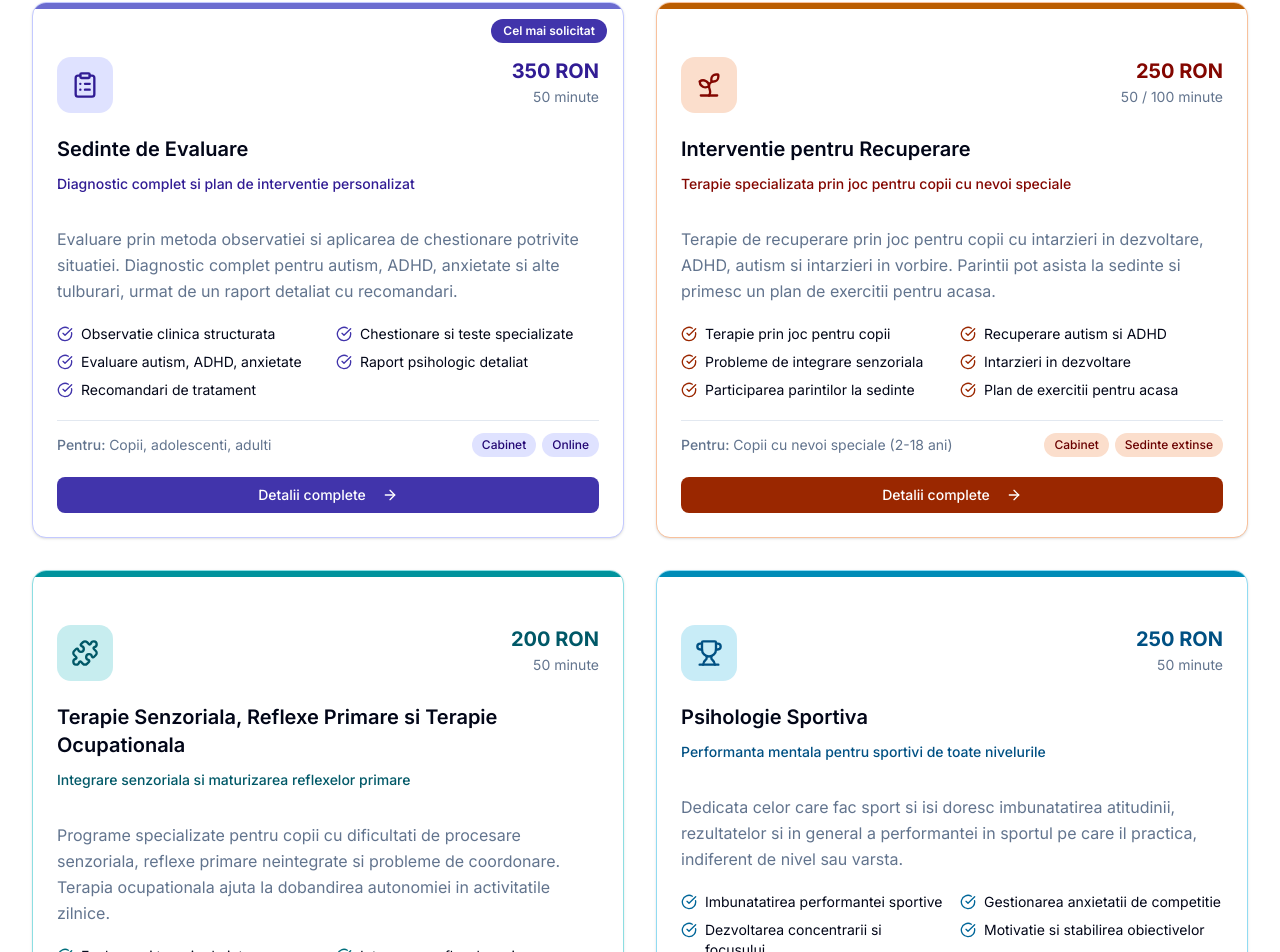
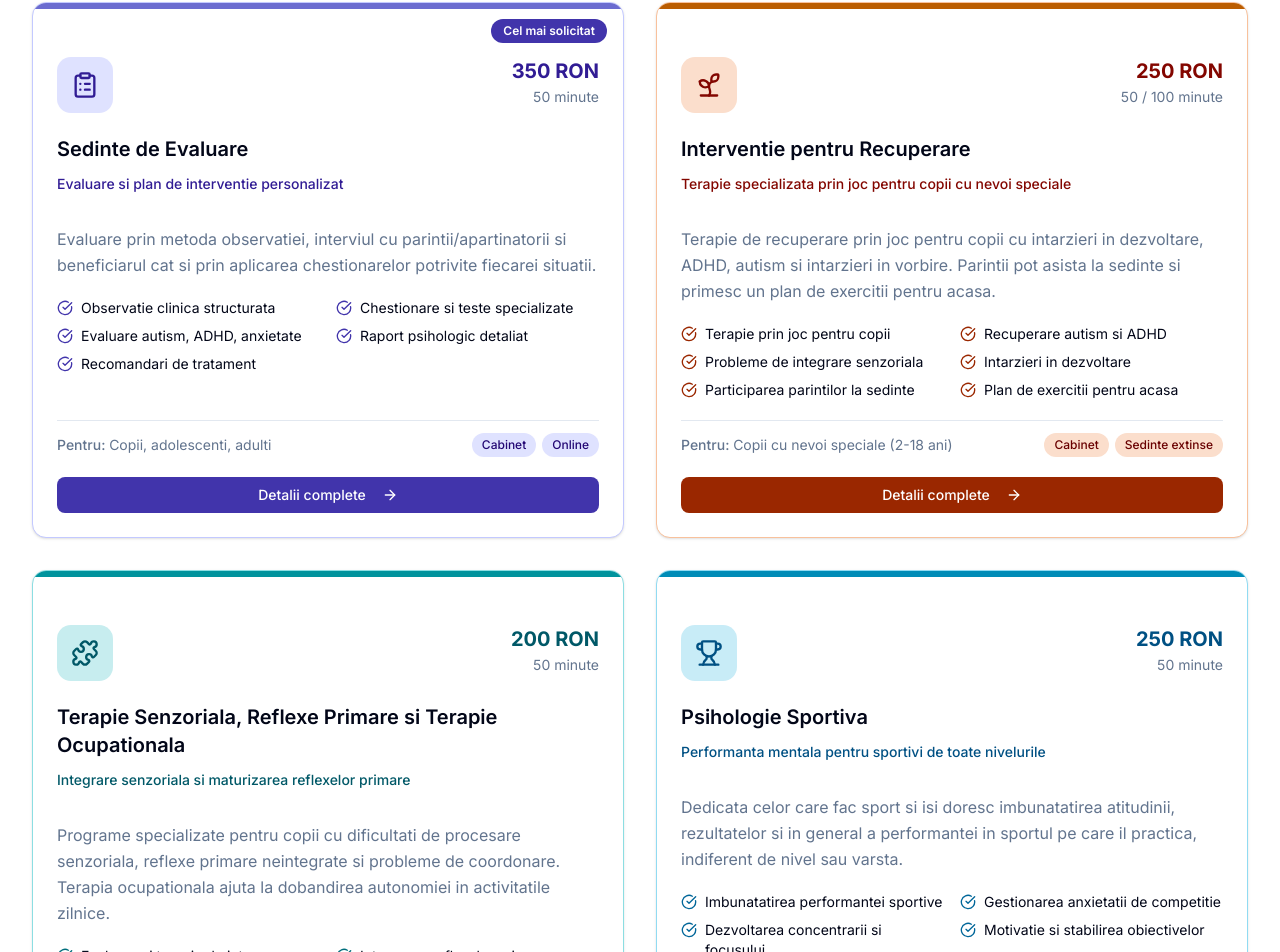
Before and after one commit to mateismarius/psiholog-alina, a Next.js app: page /servicii in a window 1280 px wide. Shown: the part 1185-2137 px from the top of the page. Built offline with nearby package versions, Linux system fonts and the light colour scheme; no server answers.

Commit message:
Update page.tsx
eliminat diagnostic

```diff
--- a/src/app/servicii/page.tsx
+++ b/src/app/servicii/page.tsx
@@ -47,9 +47,9 @@ const services = [
     {
         icon: ClipboardList,
         title: 'Sedinte de Evaluare',
-        subtitle: 'Diagnostic complet si plan de interventie personalizat',
+        subtitle: 'Evaluare si plan de interventie personalizat',
         description:
-            'Evaluare prin metoda observatiei si aplicarea de chestionare potrivite situatiei. Diagnostic complet pentru autism, ADHD, anxietate si alte tulburari, urmat de un raport detaliat cu recomandari.',
+            'Evaluare prin metoda observatiei, interviul cu parintii/apartinatorii si beneficiarul cat si prin aplicarea chestionarelor potrivite fiecarei situatii.',
         features: [
             'Observatie clinica structurata',
             'Chestionare si teste specializate',
```
